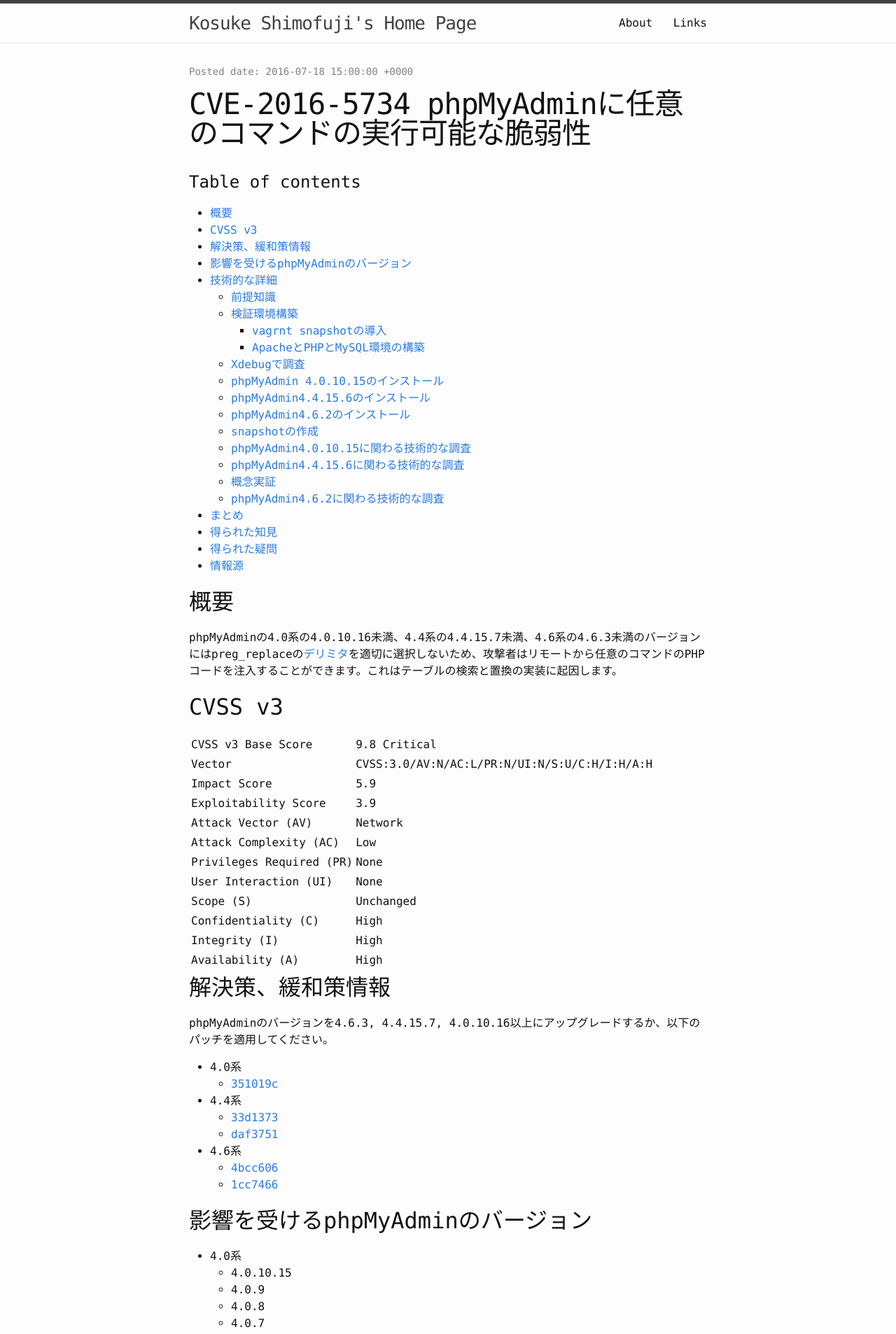
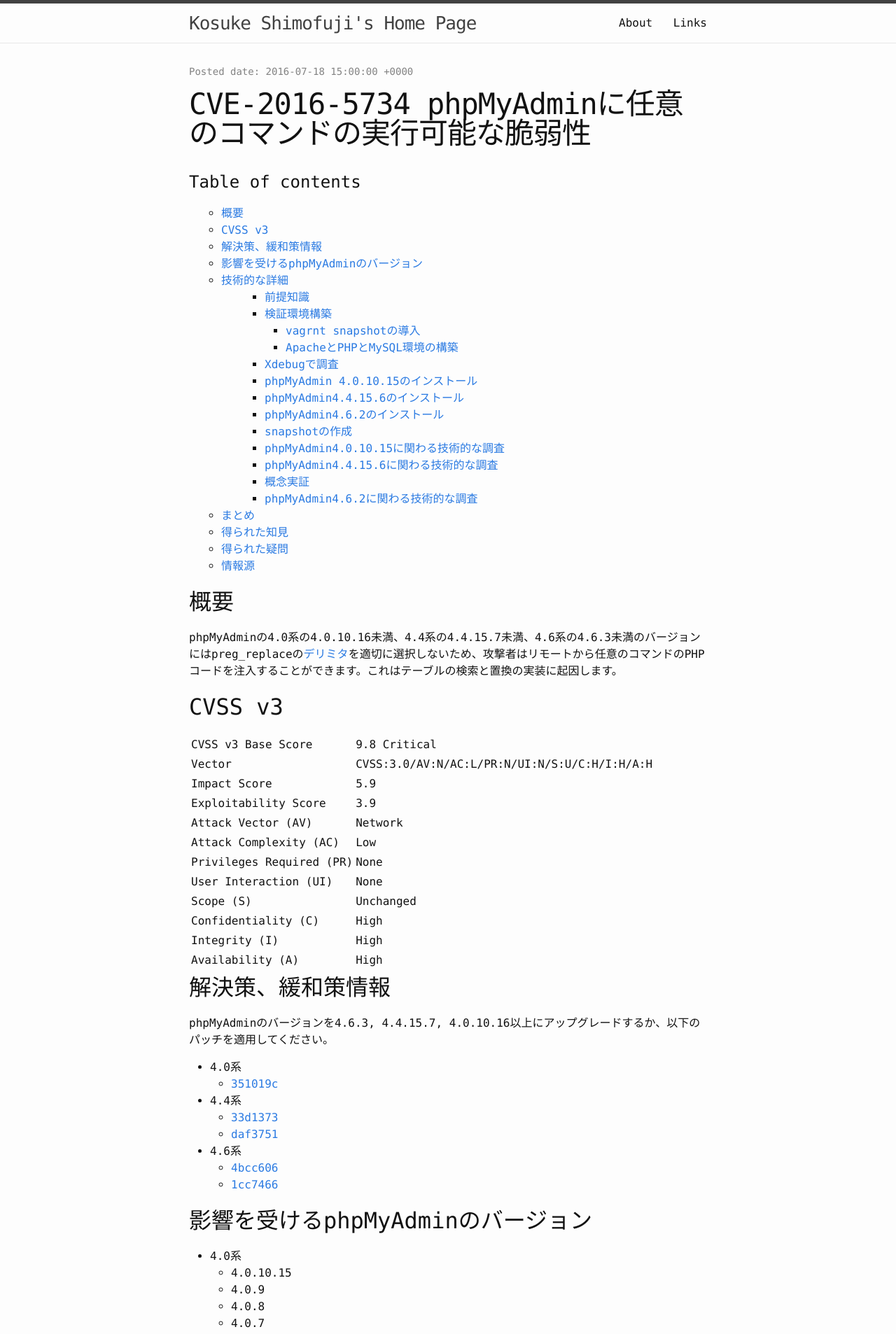
Before and after one commit to KosukeShimofuji/KosukeShimofuji.github.io, a Jekyll site: the page built from _posts/2016-07-19-CVE-2016-5734.markdown, in a window 1280 px wide. Shown: the top 1906 px of the page at 70% size. Built offline with Jekyll 4.4.1, drawn with Linux system fonts in a browser that asks for light colours; a script that is not in the unit is left out; comment, search, counter and statistics services are not loaded; the table of contents is made by our own code.

Commit message:
modified style of table of contents

```diff
--- /dev/null
+++ b/_sass/_toc.scss
@@ -0,0 +1,13 @@
+.toc-h1{
+
+}
+
+.toc-h2{
+    margin:0 0 0 1em;
+    list-style-type: circle;
+}
+
+.toc-h3{
+    margin:0 0 0 2em;
+    list-style-type: square;
+}
--- a/css/main.scss
+++ b/css/main.scss
@@ -49,5 +49,6 @@
 @import
         "base",
         "layout",
-        "syntax-highlighting"
+        "syntax-highlighting",
+        "toc"
 ;
```
